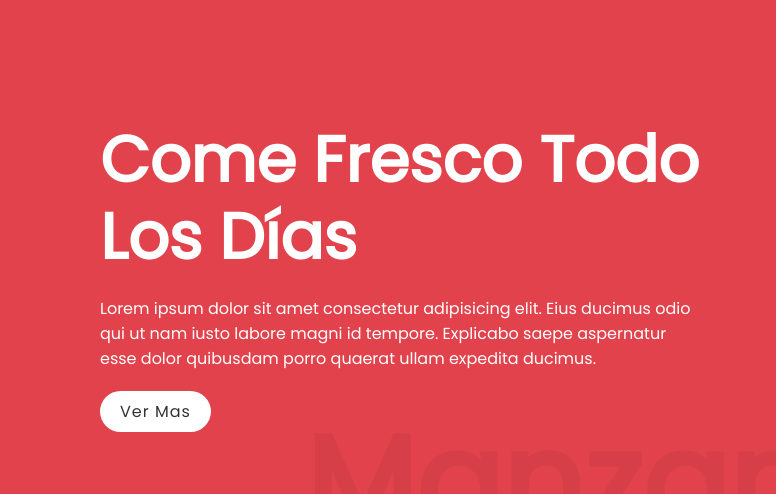
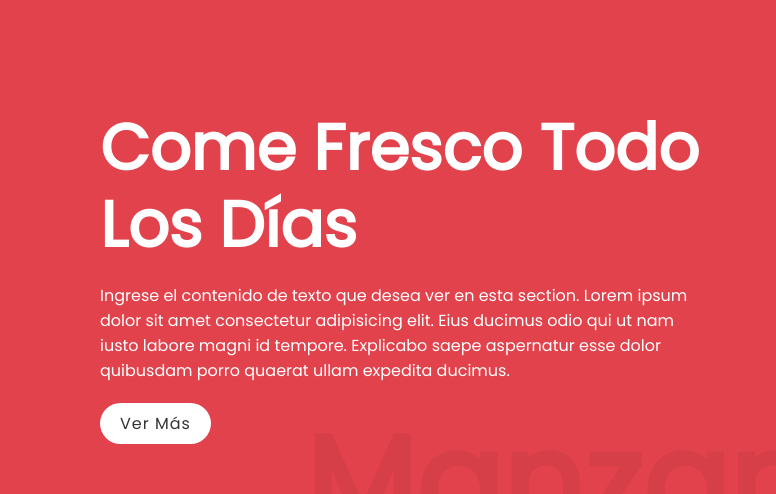
Before and after one commit to JaimeAndresLopez/mi_Primera_Pagina_Web_15_09_2021, a plain HTML site: page index.html in a window 1280 px wide. Shown: the part 123-617 px from the top of the page, 0-776 px from the left. Drawn offline with Linux system fonts and the light colour scheme.

Commit message:
Plantilla config

```diff
--- /dev/null
+++ b/config.json
@@ -0,0 +1,75 @@
+{
+    "Header":{
+        "Logo":{
+            "Nombre":"Frutas",
+            "Valor":"#"
+        },
+        "Menu":[
+            {
+                "Nombre":"Inicio",
+                "Valor":"#"
+            },
+            {
+                "Nombre":"Menu",
+                "Valor":"#"
+            },
+            {
+                "Nombre":"Noticias",
+                "Valor":"#"
+            },
+            {
+                "Nombre":"Contacto",
+                "Valor":"#"
+            }
+        ]
+    },
+    "content":{
+            "textBox":[
+                {
+                    "Titulo":"Come Fresco Todo Los Días"
+                },
+                {
+                    "Parrafo":"Ingrese el contenido de texto que desea ver en esta section. Lorem ipsum dolor sit amet consectetur adipisicing elit. Eius ducimus odio qui ut nam iusto labore magni id tempore. Explicabo saepe aspernatur esse dolor quibusdam porro quaerat ullam expedita ducimus."
+                },
+                {
+                    "Boton":"Ver Más"
+                }
+            ],
+            "imgBox":"Images/apple.png"
+        },
+    "thumb":{
+        "data-text":[
+            "Manzana","Mango","Sandia","Pitaya","Piña"
+        ],
+        "imagenes":[
+            {
+                "Nombre":"Manzana",
+                "Valor":"Images/apple.png"
+            },
+            {
+                "Nombre":"Mango",
+                "Valor":"Images/mango.png"
+            },
+            {
+                "Nombre":"Sandia",
+                "Valor":"Images/watermelon.png"
+            },
+            {
+                "Nombre":"Pitaya",
+                "Valor":"Images/dragonFruits.png"
+            },
+            {
+                "Nombre":"Piña",
+                "Valor":"Images/pineApple.png"
+            }
+        ],
+        "colores":[
+            "#fc4a55","#ffcc02","#92ba3c","#fb6cb2","#ffb42b"
+        ]
+    },
+    "sci":{
+        "Facebook":"Images/facebook.png",
+        "Twitter":"Images/twitter.png",
+        "Instagram":"Images/instagram.png"
+    }
+}
--- a/index.html
+++ b/index.html
@@ -6,47 +6,47 @@
     <meta name="viewport" content="width=device-width, initial-scale=1.0">
     <title>Fruits | Responsive Website Landing Page</title>
     <link rel="stylesheet" href="style.css">
+    <script src="main.js"></script>
 </head>
 <body>
     <section>
         <div class="bg"></div>
-        <header>
-            <a href="#" class="logo">Frutas</a>
+        <header class="Header">
+            <a href="#" class="logo"></a>
             <div class="toggle"></div>
             <ul class="navigation">
-                <li><a href="#" class="active">Inicio</a></li>
+                <!-- <li><a href="#" class="active">Inicio</a></li>
                 <li><a href="#">Menu</a></li>
                 <li><a href="#">Noticias</a></li>
-                <li><a href="#">Contacto</a></li>
+                <li><a href="#">Contacto</a></li> -->
             </ul>
         </header>
         <div class="content">
             <div class="textBox">
-                <h2>Come Fresco Todo Los Días</h2>
+                <!-- <h2>Come Fresco Todo Los Días</h2>
                 <p>
                     Lorem ipsum dolor sit amet consectetur adipisicing elit. Eius ducimus odio qui ut nam iusto labore magni id tempore. Explicabo saepe aspernatur esse dolor quibusdam porro quaerat ullam expedita ducimus.
                 </p>
-                <a href="#">Ver Mas</a>
+                <a href="#">Ver Mas</a> -->
             </div>
             <div class="imgBox">
-                <img src="Images/apple.png" class="fruits">
+                <!-- <img src="Images/apple.png" class="fruits"> -->
             </div>
         </div>
         <ul class="thumb">
-            <li data-text="Manzana" class="active"><img src="Images/apple.png" onclick="imgSlider('Images/apple.png'); changeBgColor('#fc4a55')"></li>
+            <!-- <li data-text="Manzana" class="active"><img src="Images/apple.png" onclick="imgSlider('Images/apple.png'); changeBgColor('#fc4a55')"></li>
             <li data-text="Mango"><img src="Images/mango.png" onclick="imgSlider('Images/mango.png'); changeBgColor('#ffcc02')"></li>
             <li data-text="Sandia"><img src="Images/watermelon.png" onclick="imgSlider('Images/watermelon.png'); changeBgColor('#92ba3c')"></li>
             <li data-text="Pitaya"><img src="Images/dragonFruits.png" onclick="imgSlider('Images/dragonFruits.png'); changeBgColor('#fb6cb2')"></li>
-            <li data-text="Piña"><img src="Images/pineApple.png" onclick="imgSlider('Images/pineApple.png'); changeBgColor('#ffb42b')"></li>
+            <li data-text="Piña"><img src="Images/pineApple.png" onclick="imgSlider('Images/pineApple.png'); changeBgColor('#ffb42b')"></li> -->
         </ul>
         <ul class="sci">
-            <li><a href="#"><img src="Images/facebook.png"></a></li>
+            <!-- <li><a href="#"><img src="Images/facebook.png"></a></li>
             <li><a href="#"><img src="Images/twitter.png"></a></li>
-            <li><a href="#"><img src="Images/instagram.png"></a></li>
+            <li><a href="#"><img src="Images/instagram.png"></a></li> -->
         </ul>
     </section>
-
-    <script>
+    <!-- <script>
 
         let menuToggle = document.querySelector('.toggle');
         let navigation = document.querySelector('.navigation');
@@ -75,6 +75,6 @@
                 el[i].className = 'check active';
             }
         }
-    </script>
+    </script> -->
 </body>
 </html>
--- /dev/null
+++ b/main.js
@@ -0,0 +1,94 @@
+addEventListener("DOMContentLoaded", async(e)=>{
+    const peticion = await fetch("config.json");
+    const data = await peticion.json();
+    console.log(data);
+    //Logo
+    document.querySelector('.logo').insertAdjacentText('afterbegin', data.Header.Logo.Nombre);
+    //Menu de navegacion
+        let menu = `
+        <li><a href="${data.Header.Menu[0]['Valor']}" class="active">${data.Header.Menu[0]['Nombre']}</a></li>
+        <li><a href="${data.Header.Menu[1]['Valor']}">${data.Header.Menu[1]['Nombre']}</a></li>
+        <li><a href="${data.Header.Menu[2]['Valor']}">${data.Header.Menu[2]['Nombre']}</a></li>
+        <li><a href="${data.Header.Menu[3]['Valor']}">${data.Header.Menu[3]['Nombre']}</a></li>
+        `;
+    document.querySelector(".navigation").insertAdjacentHTML('afterbegin', menu);
+    //Text Box
+    let textBox = `
+    <h2>${data.content.textBox[0]['Titulo']}</h2>
+    <p>
+    ${data.content.textBox[1]['Parrafo']}
+    </p>
+    <a href="#">${data.content.textBox[2]['Boton']}</a>
+    `;
+    document.querySelector(".textBox").insertAdjacentHTML('afterbegin', textBox);
+    //Imagen
+    let img = document.createElement('IMG');
+    img.src = data.content.imgBox
+    img.class ="fruits";
+    document.querySelector(".imgBox").insertAdjacentElement('afterbegin', img);
+    //Thumb
+    let thumb = `
+    <li data-text="${data.thumb['data-text'][0]}" class="active"><img src="${data.thumb.imagenes[0]['Valor']}" onclick="imgSlider('${data.thumb.imagenes[0]['Valor']}'); changeBgColor('${data.thumb.colores[0]}')"></li>
+    <li data-text="${data.thumb['data-text'][1]}"><img src="${data.thumb.imagenes[1]['Valor']}" onclick="imgSlider('${data.thumb.imagenes[1]['Valor']}'); changeBgColor('${data.thumb.colores[1]}')"></li>
+    <li data-text=${data.thumb['data-text'][2]}"><img src="${data.thumb.imagenes[2]['Valor']}" onclick="imgSlider('${data.thumb.imagenes[2]['Valor']}'); changeBgColor('${data.thumb.colores[2]}')"></li>
+    <li data-text="${data.thumb['data-text'][3]}"><img src="${data.thumb.imagenes[3]['Valor']}" onclick="imgSlider('${data.thumb.imagenes[3]['Valor']}'); changeBgColor('${data.thumb.colores[3]}')"></li>
+    <li data-text="${data.thumb['data-text'][4]}"><img src="${data.thumb.imagenes[4]['Valor']}" onclick="imgSlider('${data.thumb.imagenes[4]['Valor']}'); changeBgColor('${data.thumb.colores[4]}')"></li>
+    `;
+    document.querySelector(".thumb").insertAdjacentHTML('afterbegin', thumb);
+    //Sci
+    let sci=`
+    <li><a href="#"><img src="${data.sci.Facebook}"></a></li>
+    <li><a href="#"><img src="${data.sci.Twitter}"></a></li>
+    <li><a href="#"><img src="${data.sci.Instagram}"></a></li>
+    `;
+    document.querySelector(".sci").insertAdjacentHTML('afterbegin', sci);
+
+
+
+
+
+
+
+
+
+
+
+
+
+
+
+
+
+
+
+
+
+
+    let menuToggle = document.querySelector('.toggle');
+        let navigation = document.querySelector('.navigation');
+        menuToggle.onclick = function(){
+            menuToggle.classList.toggle('active');
+            navigation.classList.toggle('active');
+        }
+
+        //Cambiar imagen en click
+        function imgSlider(anything){
+            document.querySelector('.fruits').src=anything;
+        }
+        //Cambiar color de fondo
+        function changeBgColor(color){
+            const bg = document.querySelector('.bg');
+            bg.style.background = color;
+        }
+        //Agreagar clase activa en thumbnails
+        let el = document.querySelectorAll('.thumb li');
+        for (let i=0; i< el.length; i++){
+            el[i].onclick = function(){
+                var c= 0;
+                while(c<el.length){
+                    el[c++].className = 'check';
+                }
+                el[i].className = 'check active';
+            }
+        }
+    })
--- a/style.css
+++ b/style.css
@@ -233,7 +233,7 @@ header .navigation li a.active, header .navigation li a:hover{
         justify-content: center;
         align-items: center;
         flex-direction: column;
-        background: #fc4a55;
+        background: #000;
         z-index: 10;
     }
     header .navigation li a{
```
